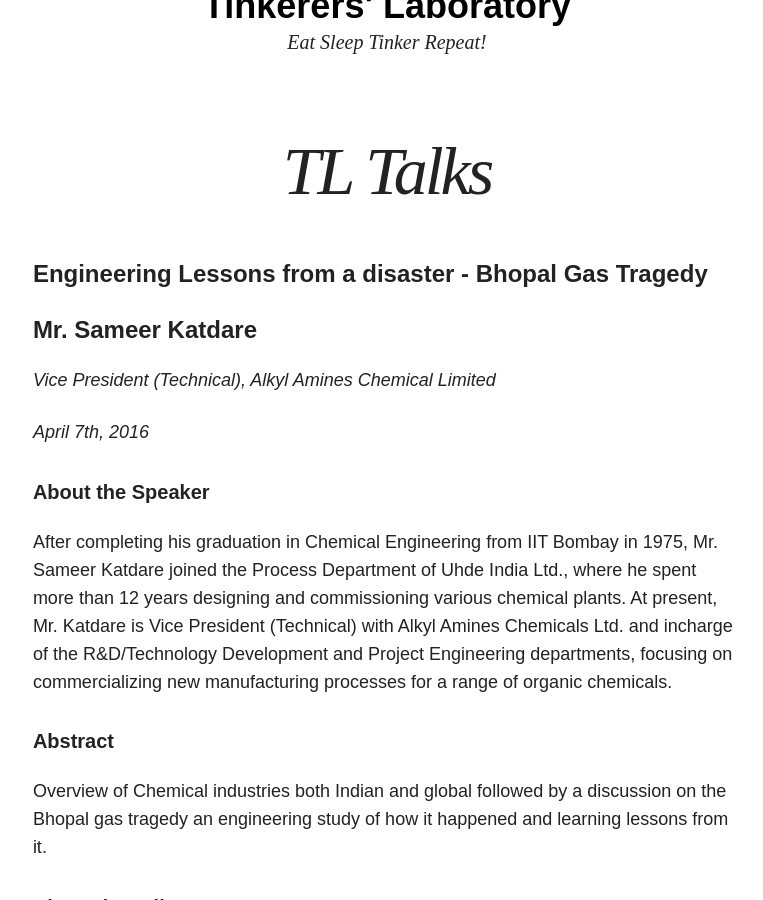
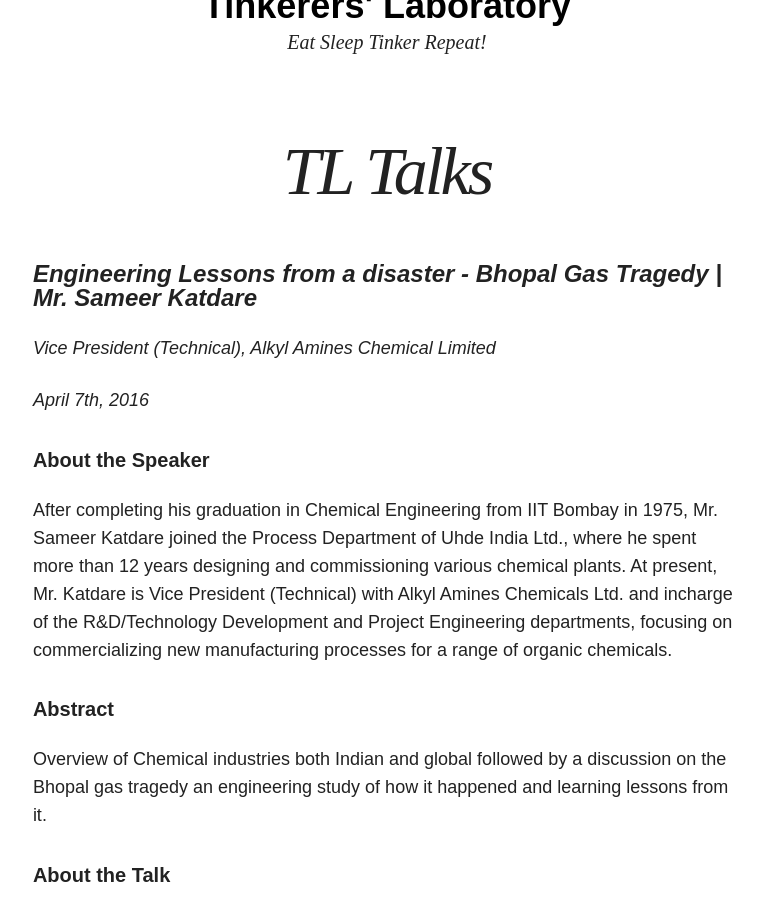
Before and after one commit to vikrant7/tinkerers-laboratory.github.io, a Jekyll site: the page built from tl_talks/sameer_katdare.md, in a window 1280 px wide and 900 px high, scrolled down 341 px. Shown: the whole window, without its empty margins (253-1016 px from the left). Built offline with Jekyll 4.4.1, drawn with Linux system fonts in a browser that asks for light colours; nearby versions of some CDN libraries.

```diff
--- a/tl_talks/sameer_katdare.md
+++ b/tl_talks/sameer_katdare.md
@@ -5,8 +5,8 @@ excerpt: "So Simple is a responsive Jekyll theme for your words and images."
 modified: 2014-08-08T19:44:38.564948-04:00
 ---
 
-#### Engineering Lessons from a disaster - Bhopal Gas Tragedy
-#### Mr. Sameer Katdare
+#### *Engineering Lessons from a disaster - Bhopal Gas Tragedy | Mr. Sameer Katdare*
+
 *Vice President (Technical), Alkyl Amines Chemical Limited*
 
 *April 7th, 2016*
```
